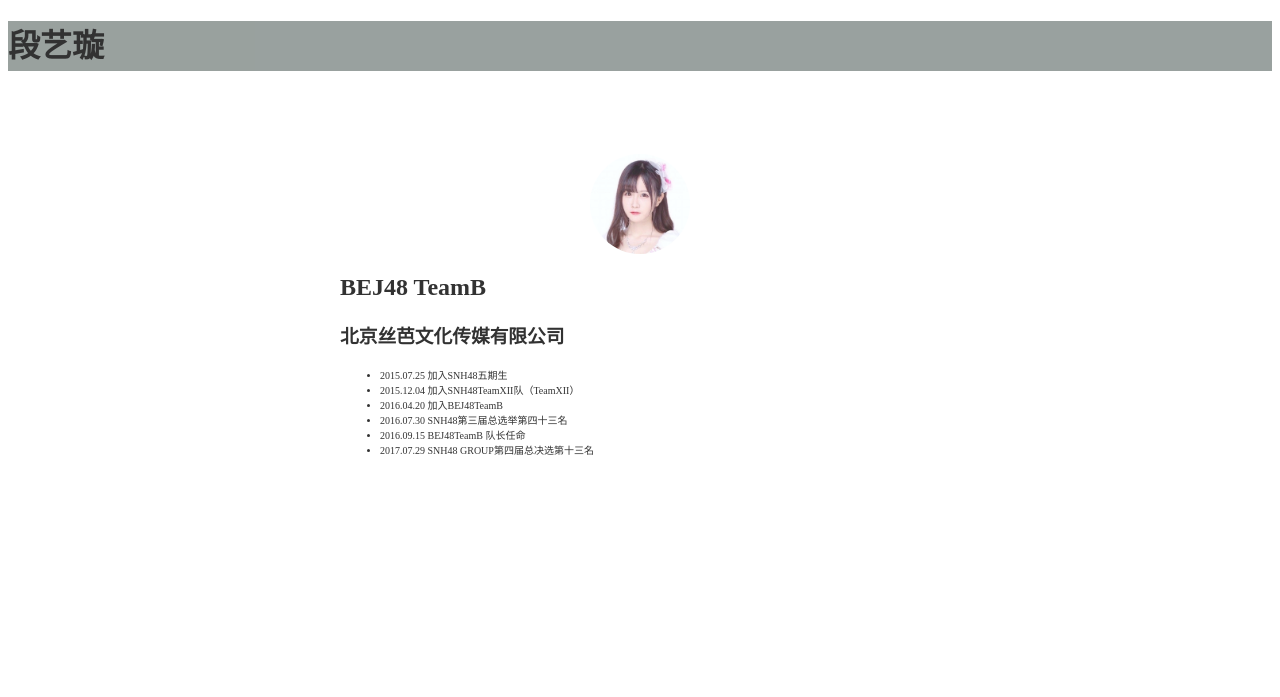
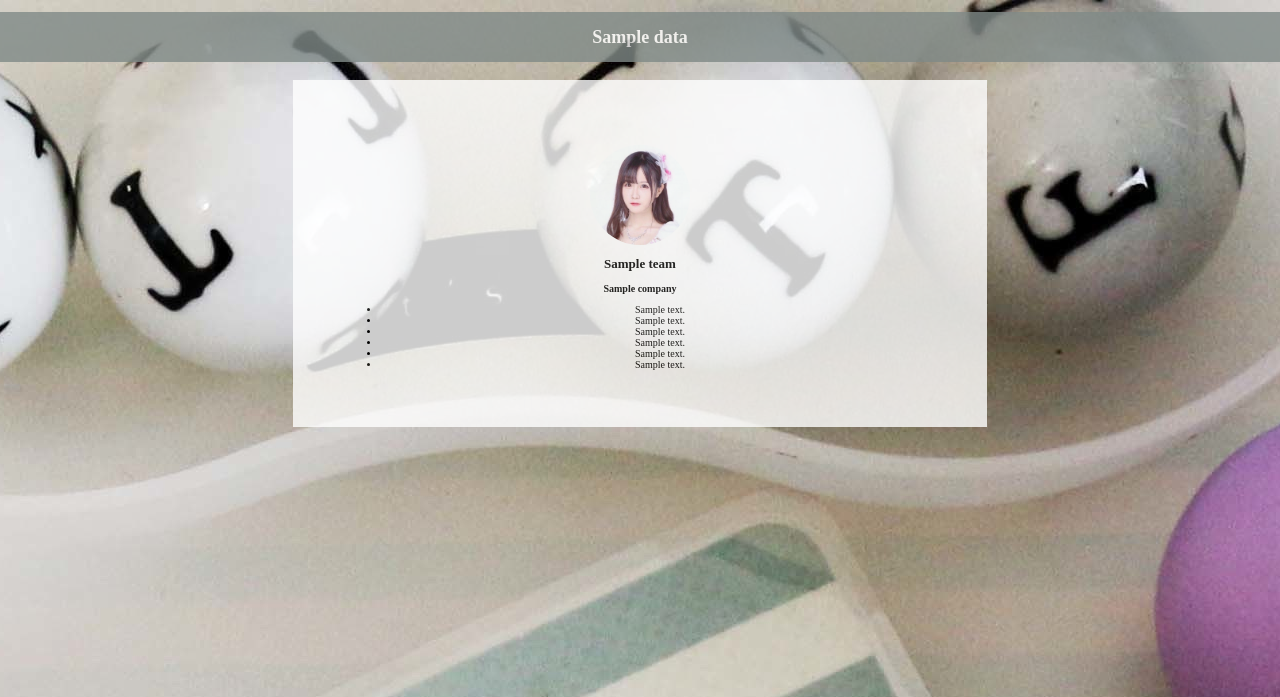
Before and after one commit to SummerCheng/uband-s2--V, a Flask app: template templates/A14075.html in a window 1280 px wide. Shown: the top 697 px of the page. Run offline with Flask 2, Linux system fonts and the light colour scheme; the template is opened without the code that fills it: most values are stand-ins (such as "Sample title", 1, 10 or a date in 2020).

Commit message:
update A14075's page

```diff
--- /dev/null
+++ b/static/json/A14075.json
@@ -0,0 +1,6 @@
+{
+    "name":"段艺璇",
+    "team" : "BEJ48 TeamB",
+    "company":"北京丝芭文化传媒有限公司",
+    "content" : ["2015.07.25 加入SNH48五期生","2015.12.04 加入SNH48TeamXII队（TeamXII）","2016.04.20 加入BEJ48TeamB","2016.07.30 SNH48第三届总选举第四十三名","2016.09.15 BEJ48TeamB 队长任命","2017.07.29 SNH48 GROUP第四届总决选第十三名"]
+}
--- a/templates/A14075.html
+++ b/templates/A14075.html
@@ -4,11 +4,11 @@
         <meta charset="utf-8">
         <title>DDD's Profile</title>
         <base href="static/" target="_blank">
-        <link rel="stylesheet" type="text/css" href="css/app.css"
+        <link rel="stylesheet" type="text/css" href="css/old.css"
     </head>
     <body>
         <div id='head'>
-            <h1>段艺璇</h1>
+            <h1>{{data.name}}</h1>
         </div>
 	    <div>
 	    	<br  />
@@ -16,15 +16,15 @@
         <div id='content'>
             <br/>
             <img class='self' src="img/ddd.jpg" alt="ddd"/>
-            <h2>BEJ48 TeamB</h2>
-            <h3>北京丝芭文化传媒有限公司</h3>
+            <h2>{{data.team}}</h2>
+            <h3>{{data.company}}</h3>
             <ul class='intr'>
-                <li>2015.07.25 加入SNH48五期生</li>
-                <li>2015.12.04 加入SNH48TeamXII队（TeamXII）</li>
-                <li>2016.04.20 加入BEJ48TeamB</li>
-                <li>2016.07.30 SNH48第三届总选举第四十三名</li>
-                <li>2016.09.15 BEJ48TeamB 队长任命</li>
-                <li>2017.07.29 SNH48 GROUP第四届总决选第十三名</li>
+                <li>{{data.content[0]}}</li>
+                <li>{{data.content[1]}}</li>
+                <li>{{data.content[2]}}</li>
+                <li>{{data.content[3]}}</li>
+                <li>{{data.content[4]}}</li>
+                <li>{{data.content[5]}}</li>
             </ul>
         </div>
     </body>
```
